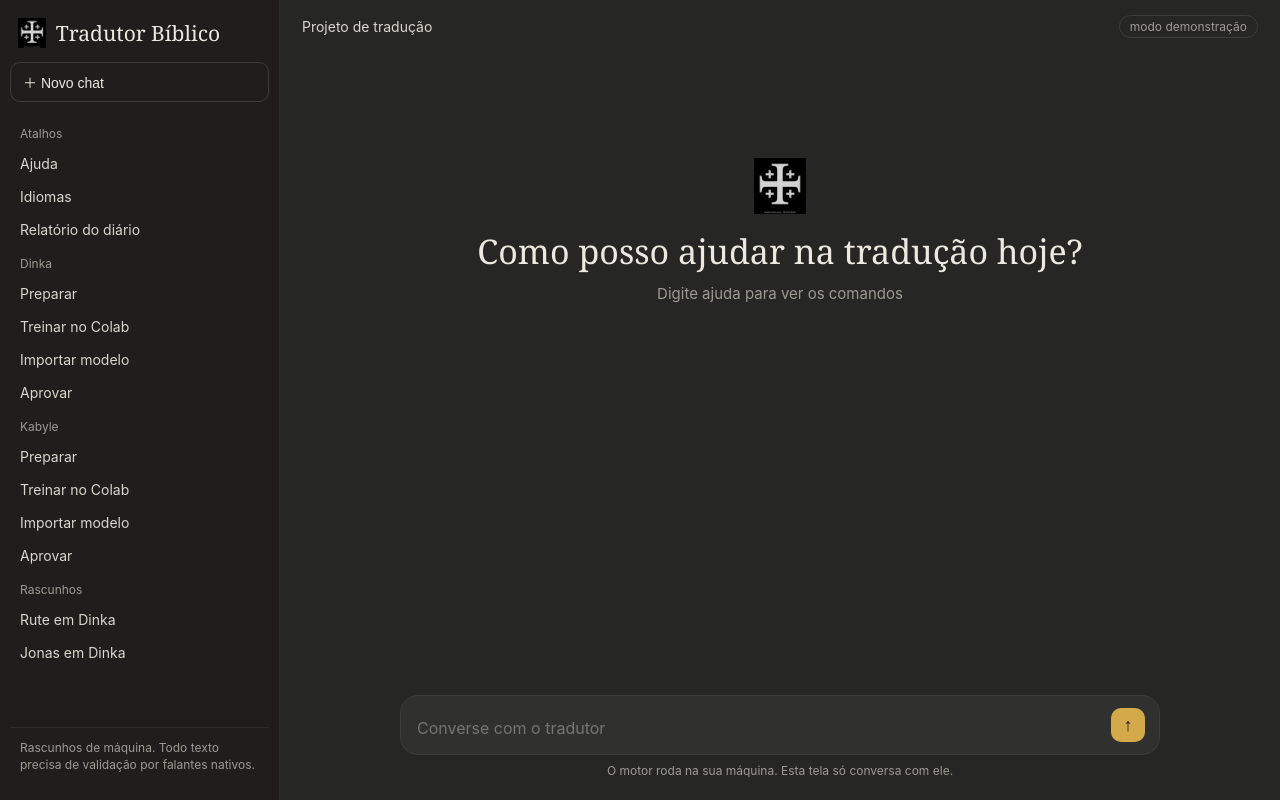
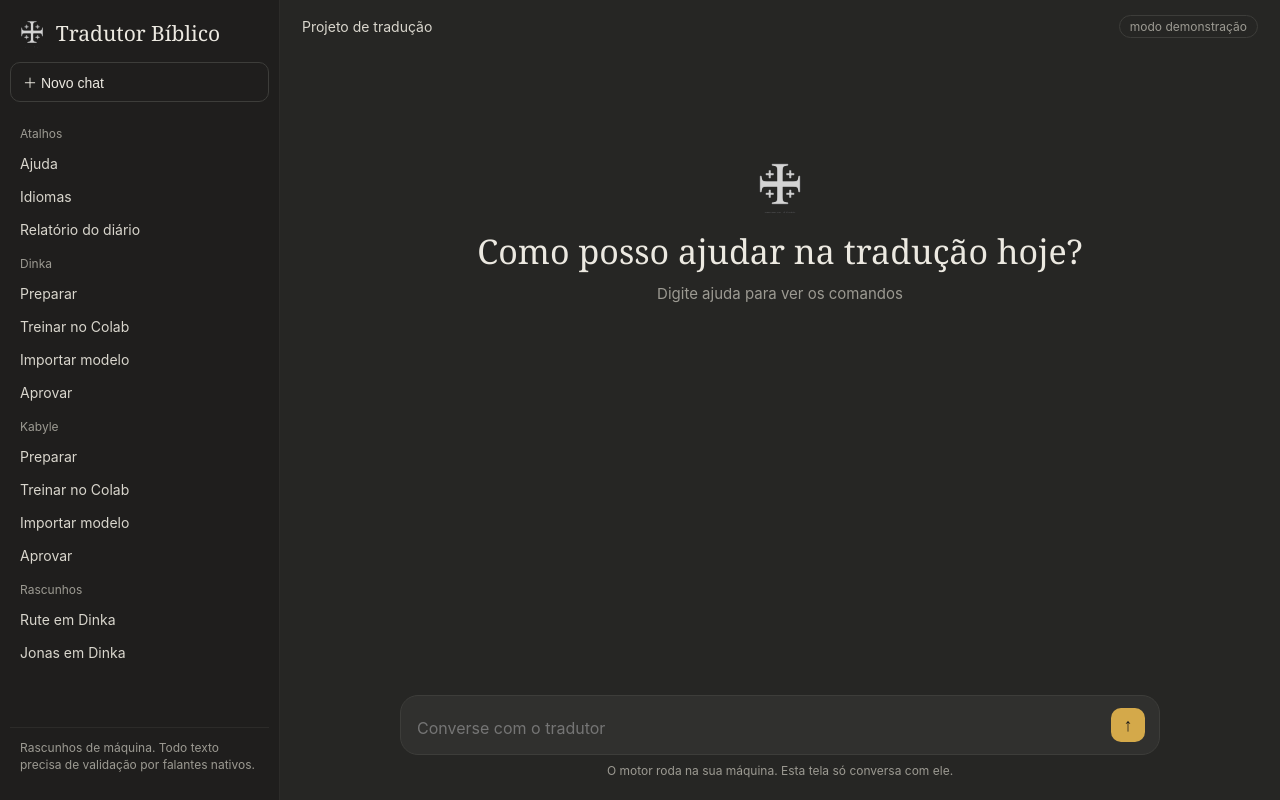
Before and after one commit to Samuelpedroso-dev/bible-translation-assistant, a plain HTML site: page docs/index.html in a window 1280 px wide. Drawn offline with Linux system fonts and the light colour scheme; no server answers.

Commit message:
Blend the symbol into the dark background

```diff
--- a/docs/index.html
+++ b/docs/index.html
@@ -11,7 +11,7 @@ html,body{height:100%;margin:0;background:var(--bg);color:var(--txt);font-family
 .app{display:flex;height:100%}
 .side{width:280px;background:var(--side);display:flex;flex-direction:column;padding:14px 10px;border-right:1px solid #2c2b29;overflow-y:auto}
 .brand{display:flex;align-items:center;gap:10px;padding:4px 8px 14px;font-family:Georgia,"Times New Roman",serif;font-size:21px}
-.brand img{height:30px;filter:invert(1) brightness(.92)}
+.brand img{height:30px;filter:invert(1) brightness(.92);mix-blend-mode:lighten}
 .new{background:transparent;border:1px solid var(--line);color:var(--txt);border-radius:10px;padding:9px 12px;text-align:left;cursor:pointer;margin-bottom:14px;font-size:14px}
 .new:hover{background:#2a2928}
 .sec{color:var(--mut);font-size:12px;padding:10px 10px 6px}
@@ -31,7 +31,7 @@ html,body{height:100%;margin:0;background:var(--bg);color:var(--txt);font-family
 .files a{background:var(--panel);border:1px solid var(--line);color:var(--txt);text-decoration:none;padding:8px 12px;border-radius:10px;font-size:13px}
 .files a:hover{border-color:var(--gold)}
 .hello{text-align:center;margin-top:12vh;font-family:Georgia,serif;font-size:34px}
-.hello img{height:56px;display:block;margin:0 auto 14px;filter:invert(1) brightness(.92)}
+.hello img{height:56px;display:block;margin:0 auto 14px;filter:invert(1) brightness(.92);mix-blend-mode:lighten}
 .hello small{display:block;font-size:15px;color:var(--mut);margin-top:10px;font-family:-apple-system,"Segoe UI",sans-serif}
 .box{padding:0 20px 14px}
 .inp{max-width:760px;margin:0 auto;background:var(--panel);border:1px solid var(--line);border-radius:18px;padding:12px 14px;display:flex;gap:10px;align-items:flex-end}
```
